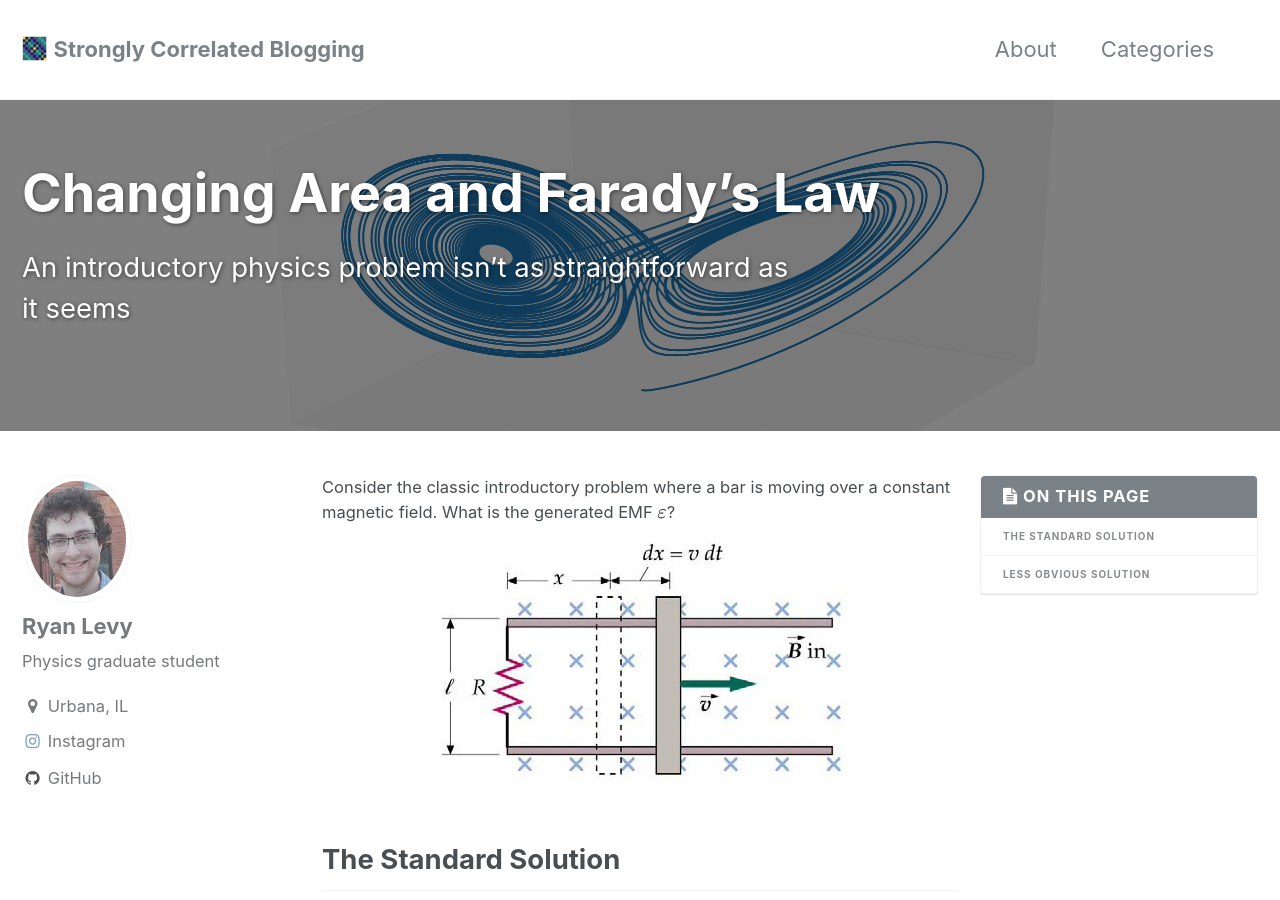
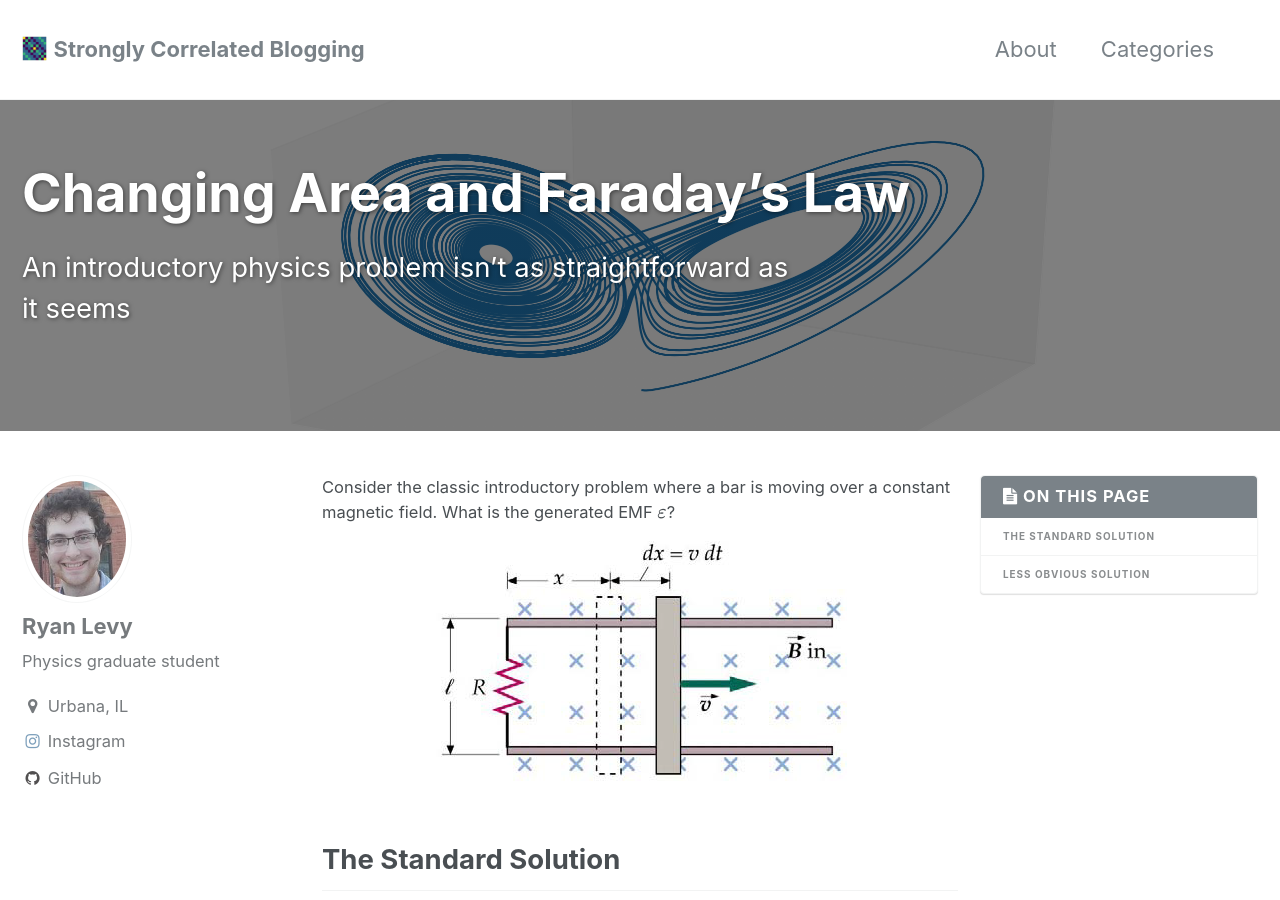
Before and after one commit to ryanlevy/ryanlevy.github.io, a Jekyll site: the page built from _posts/physics/2017-11-05-Changing-Area.md, in a window 1280 px wide and 900 px high. Built offline with Jekyll 4.4.1, drawn with Linux system fonts in a browser that asks for light colours; formulas are drawn with MathJax 3.

Commit message:
typo fixes

```diff
--- a/_posts/physics/2017-11-05-Changing-Area.md
+++ b/_posts/physics/2017-11-05-Changing-Area.md
@@ -1,6 +1,6 @@
 ---
 layout: single
-title:  "Changing Area and Farady's Law"
+title:  "Changing Area and Faraday's Law"
 toc: true
 categories:
   - physics
```
Also changed, not shown: _posts/math/2017-04-23-Exponential-Derivative-Trick.md (+1 -1 lines).
